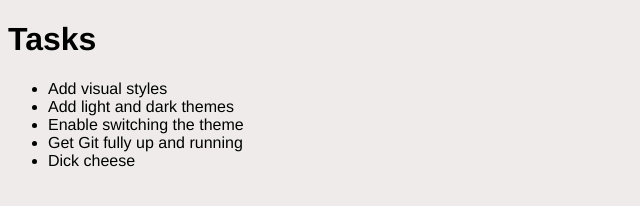
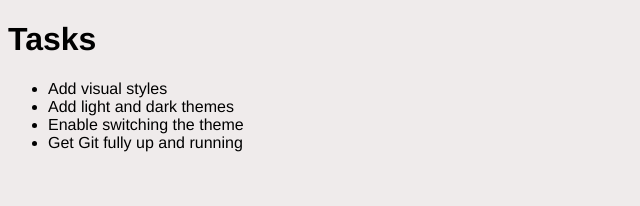
Before and after one commit to TGBCoding/Personal-Website, a plain HTML site: page script/index.html in a window 1280 px wide. Shown: the full height of the page, 0-640 px from the left. Drawn offline with Linux system fonts and the light colour scheme.

```diff
--- a/script/index.html
+++ b/script/index.html
@@ -14,7 +14,6 @@
     <li>Add light and dark themes</li>
     <li>Enable switching the theme</li>
     <li>Get Git fully up and running</li>
-    <li>Dick cheese</li>
   </ul>
 </body>
 </html>
```
